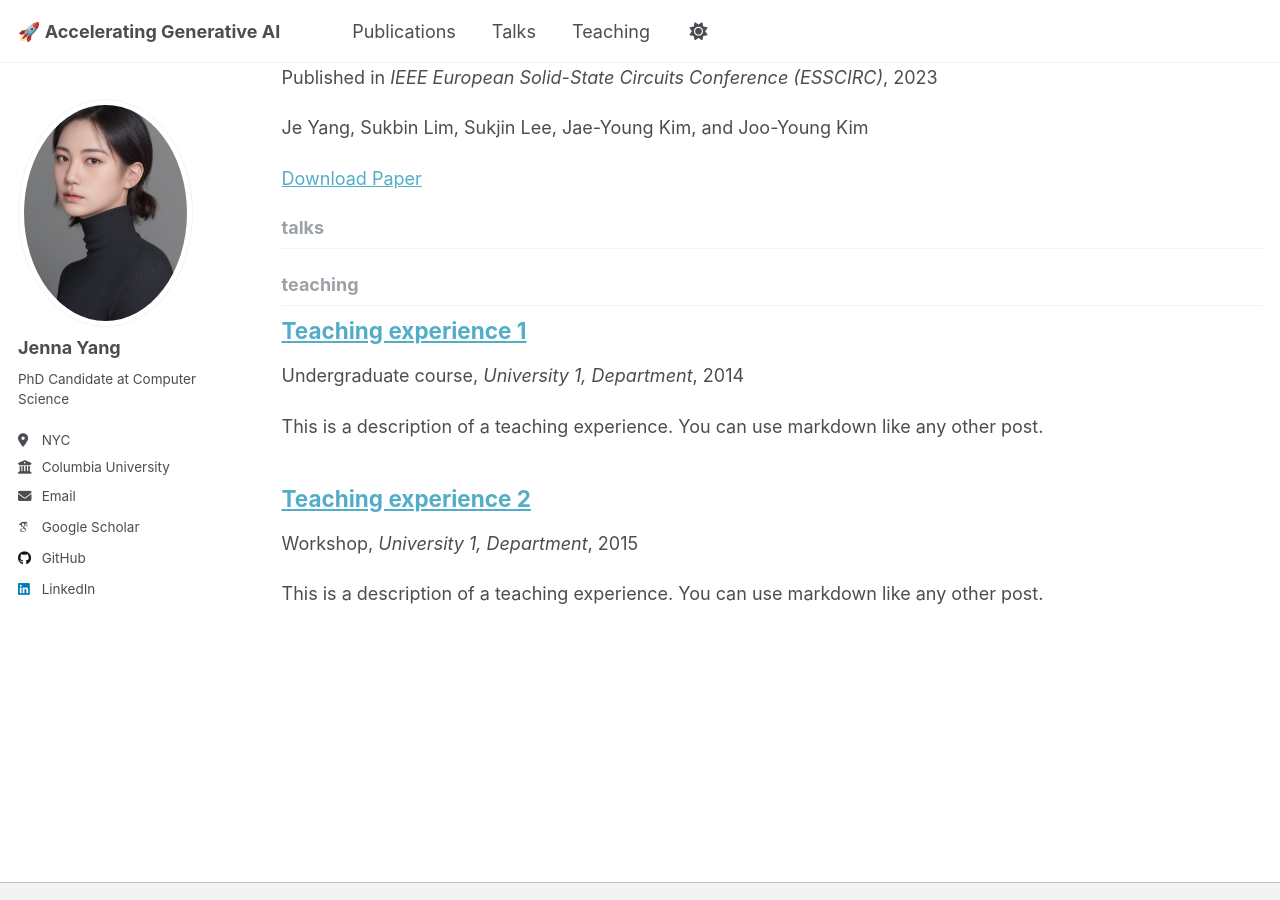
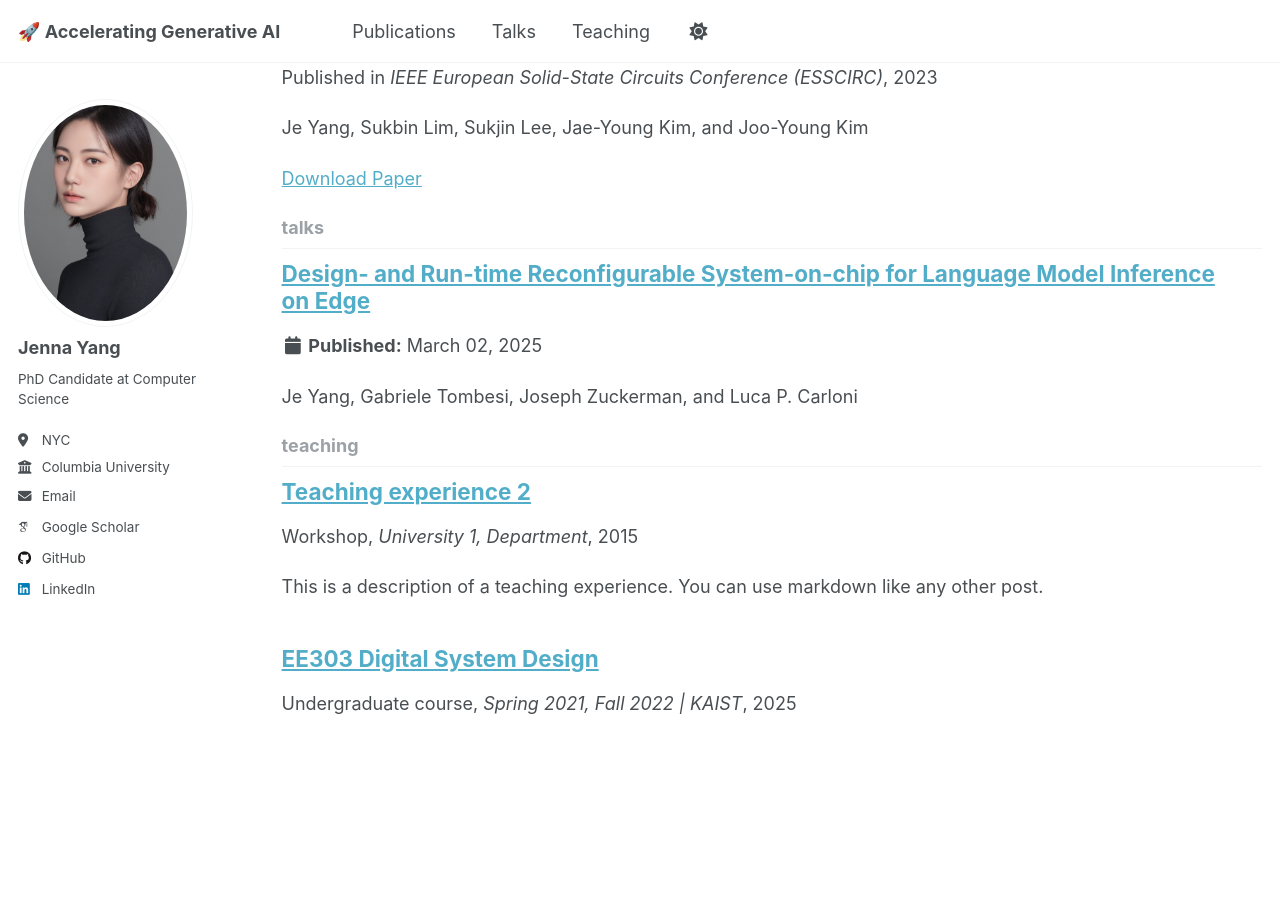
Before and after one commit to jenna-yang/jenna-yang.github.io, a Jekyll site: the page built from _pages/collection-archive.html, in a window 1280 px wide and 900 px high, scrolled down 1651 px. Built offline with Jekyll 4.4.1, drawn with Linux system fonts in a browser that asks for light colours; some web fonts are replaced.

Commit message:
Init teaching (1)

```diff
--- /dev/null
+++ b/_talks/2025-03-02-talk.md
@@ -0,0 +1,10 @@
+---
+title: "Design- and Run-time Reconfigurable System-on-chip for Language Model Inference on Edge"
+collection: talks
+type: "Talk"
+permalink: /talks/2025-03-02-talk
+venue: "Poster Session in Columbia AI Summit 2025"
+excerpt: 'Je Yang, Gabriele Tombesi, Joseph Zuckerman, and Luca P. Carloni'
+date: 2025-03-02
+location: "New York, NY, USA"
+---
--- a/_teaching/2014-spring-teaching-1.md
+++ /dev/null
@@ -1,20 +0,0 @@
----
-title: "Teaching experience 1"
-collection: teaching
-type: "Undergraduate course"
-permalink: /teaching/2014-spring-teaching-1
-venue: "University 1, Department"
-date: 2014-01-01
-location: "City, Country"
----
-
-This is a description of a teaching experience. You can use markdown like any other post.
-
-Heading 1
-======
-
-Heading 2
-======
-
-Heading 3
-======
--- /dev/null
+++ b/_teaching/EE303-Digital-System-Design.md
@@ -0,0 +1,7 @@
+---
+title: "EE303 Digital System Design"
+collection: teaching
+type: "Undergraduate course"
+permalink: /teaching/EE303-Digital-System-Design
+venue: "Spring 2021, Fall 2022 | KAIST"
+---
```
Also changed, not shown: _pages/about.md (+6 -8 lines).
